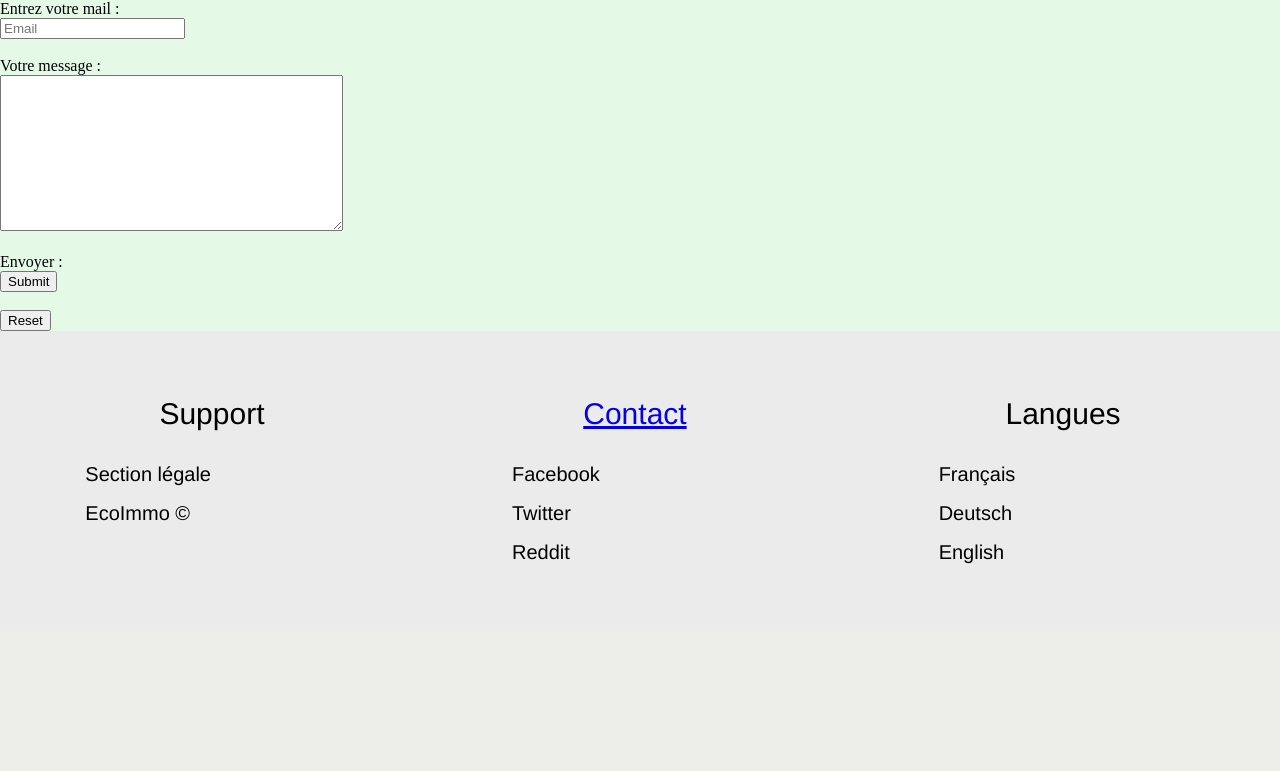
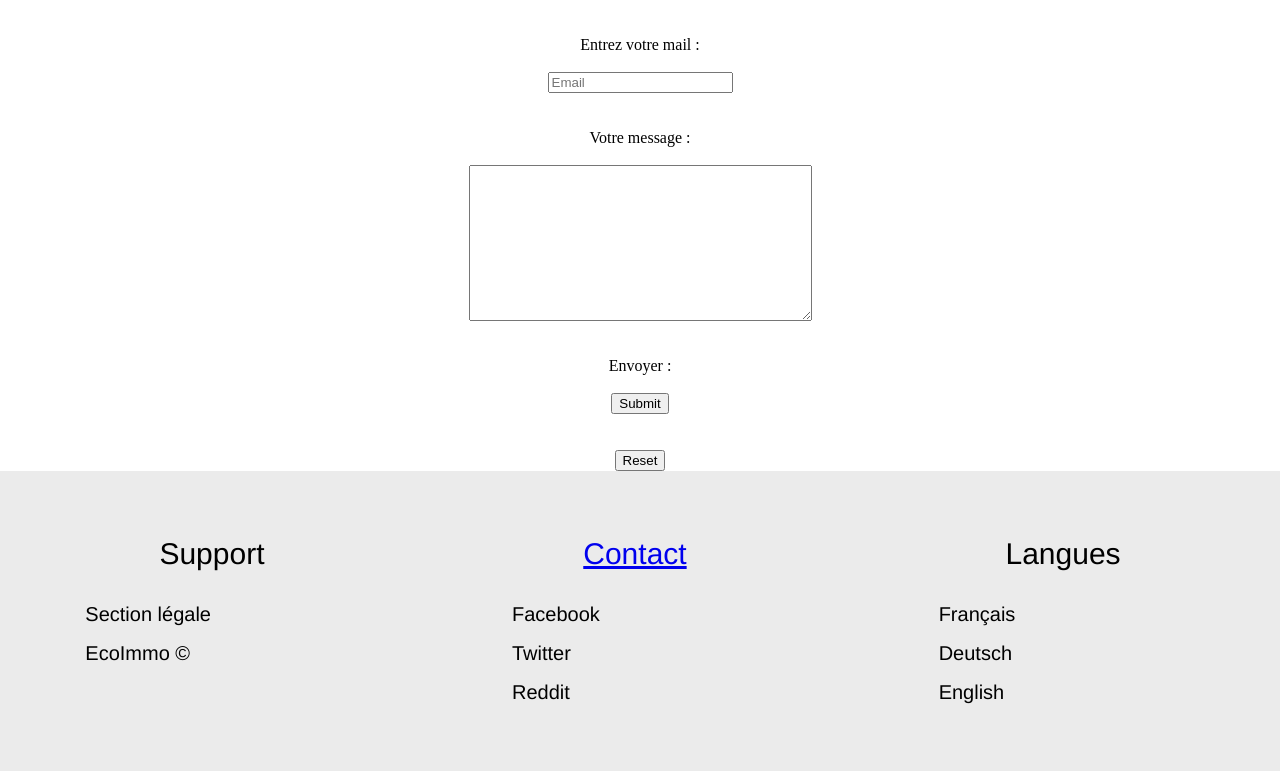
Before and after one commit to GrimalDev/EcoImmo, a PHP site: page /view/contact-page.html in a window 1280 px wide; the page is wider, and only the part inside the window is pictured. Shown: the part 201-972 px from the top of that part. Before the commit the page ends 765 px from the top of that part, so only its background shows below. Run offline with PHP 8.4, Linux system fonts and the light colour scheme.

Commit message:
modifictaion de la page contact

```diff
--- a/style/style-index.css
+++ b/style/style-index.css
@@ -108,16 +108,14 @@ nav {
   width: 100vw;
   height: 124px;
   max-width: 1916px;
-  margin: 0.5rem 0 0 50%;
-  transform: translateX(-50%);
+  margin-top: 0.5rem;
 }
 
 /*-------------CARROUSEL-------------*/
 #carrousel_section_container {
   width: 100%;
   height: calc(100vh - (187px + 0.5rem + 1.5px));
-  min-height: fit-content;
-  padding: 1rem;
+  min-height: 600px;
   display: flex;
   justify-content: center;
   align-items: center;
@@ -125,26 +123,20 @@ nav {
 }
 
 #carrousel_container {
-  width: fit-content;
+  width: 80%;
+  height: 70%;
+  box-shadow: inset 3px 3px 6px rgba(0, 0, 0, 0.3529411765);
+  border: 30px solid #75B79E;
+  border-radius: 8px;
 }
 
 #carrousel {
-  width: fit-content;
-}
-#carrousel img {
-  box-sizing: border-box;
-  height: 70vh;
-  min-height: 25rem;
-  border: 30px solid #75B79E;
-  border-radius: 8px;
-  box-shadow: inset 3px 3px 6px rgba(0, 0, 0, 0.3529411765);
+  width: 100%;
+  height: 100%;
+  background: transparent url("media/images/appartements/appartement-4.jpg") 0% 0% no-repeat padding-box;
 }
 
 /*---------------MAIN-------------*/
-main {
-  background-color: rgba(167, 233, 175, 0.2941176471);
-}
-
 #keep_green_container {
   width: 100%;
   height: 100vh;
@@ -261,6 +253,41 @@ main > div:last-child {
   background-color: #E5F9E7;
 }
 
+#enter_mail_text {
+  display: flex;
+  justify-content: center;
+}
+
+#enter_mail_bar {
+  display: flex;
+  justify-content: center;
+}
+
+#message_mail_text {
+  display: flex;
+  justify-content: center;
+}
+
+#message_mail {
+  display: flex;
+  justify-content: center;
+}
+
+#submit_button_text {
+  display: flex;
+  justify-content: center;
+}
+
+#submit_button {
+  display: flex;
+  justify-content: center;
+}
+
+#clear_button {
+  display: flex;
+  justify-content: center;
+}
+
 /*-----------FOOTER------------*/
 footer {
   width: 100%;
--- a/view/contact-page.html
+++ b/view/contact-page.html
@@ -39,37 +39,52 @@
 
   </header>
 
+  <br>
+  <br>
+
   <main>
-    <form action="/" method="post">
-        <span id="enter_mail">
+    <form action="" method="post">
+      <span id="enter_mail_text">
         Entrez votre mail :
+      </span>
+
         <br>
-            <input type="email" placeholder="Email">
+
+      <span  id="enter_mail_bar">
+        <input type="text" name="input_email" placeholder="Email">
       </span>
 
       <br>
       <br>
 
+      <span id="message_mail_text">
+        Votre message :
+      </span>
+
+      <br>
+
       <span id="message_mail">
-          Votre message :
-          <br>
         <textarea name="message_mail_textarea" id="" cols="40" rows="10"></textarea>
       </span>
 
       <br>
       <br>
 
-      <span class="submit_button">
+      <span id="submit_button_text">
         Envoyer :
+      </span>
+
       <br>
-          <input type="submit" class="submit_button">
+
+      <span id="submit_button">
+        <input type="submit" id="">
       </span>
 
       <br>
       <br>
 
-      <span class="clear_button">
-          <input type="reset" class="clear_button">
+      <span id="clear_button">
+        <input type="reset" id="">
       </span>
 
     </form>
```
Lines whose indentation alone changed are shown as unchanged.
